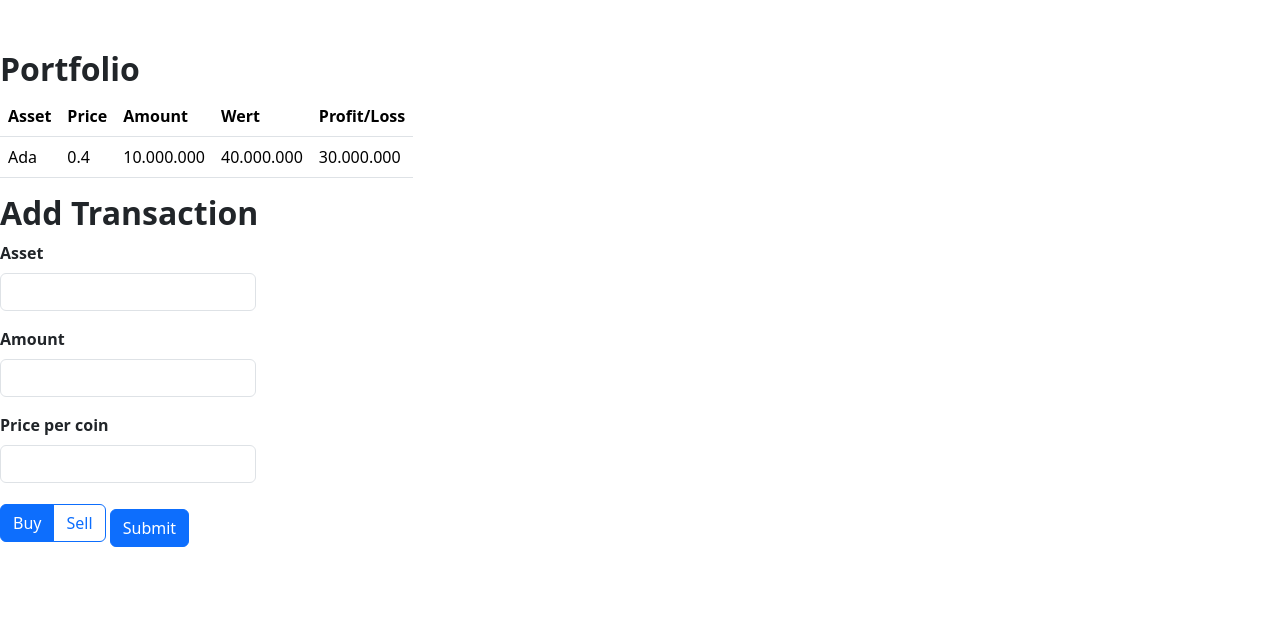
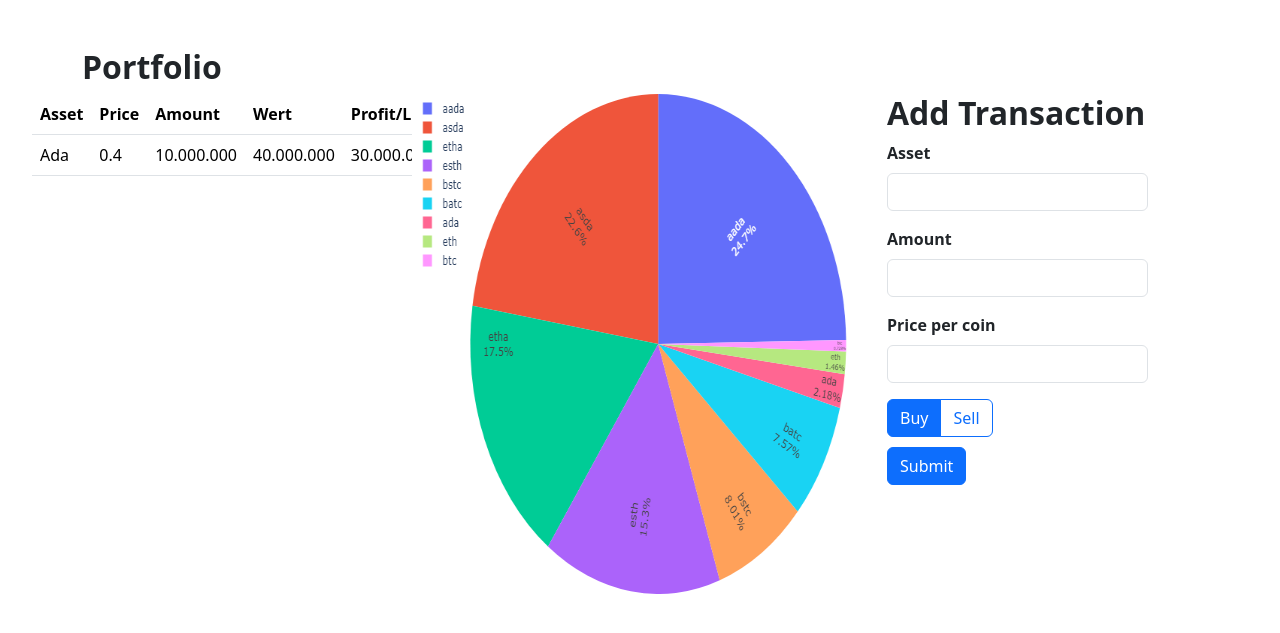
Before and after one commit to ZinedinZ/CryptoWorld, a Flask app: template templates/portfolio.html in a window 1280 px wide. Shown: the top 633 px of the page. Run offline with Flask 3, Linux system fonts and the light colour scheme; the template is opened without the code that fills it, so the values that code supplies are empty; some libraries are stand-ins or nearby versions.

Commit message:
Portfolio page done

```diff
--- a/cryptocurrency.py
+++ b/cryptocurrency.py
@@ -28,13 +28,15 @@ class Cryptocurrency:
 
         response = requests.get(url, headers=headers)
         data = response.json()
+        # Round number if is bigger then 1
         if data["prices"][0][1] > 1:
             price_data = [round(x[1]) for x in data["prices"]]
         else:
             price_data = [x[1] for x in data["prices"]]
+        # Create time data fot scatter chart
         time_data = [datetime.datetime.fromtimestamp(int(x[0]) / 1000) for x in data["prices"]]
         time_data = [date.strftime("%Y-%m-%d") for date in time_data]
-
+        # Plot scatter chart
         trace = go.Scatter(x=time_data, y=price_data, mode="lines+markers", line=dict(color="red"))
         layout = go.Layout(width=1300, height=750,
                            title=dict(text=f"{coin_name.capitalize()} price in last 30 Days", y=0.9, x=0.5, xanchor="center",
--- a/home.py
+++ /dev/null
@@ -1,3 +0,0 @@
-class Home:
-    def __init__(self):
-        pass
--- a/log_reg.py
+++ b/log_reg.py
@@ -29,6 +29,8 @@ class Log_reg():
         self.cur.execute("SELECT username FROM user_data")
 
         usernames = self.cur.fetchall()
+
+
         usernames = [" ".join(map(str, row)) for row in usernames]
         for value in [name, lastname, username, email, password]:
             if value == "":
--- a/main.py
+++ b/main.py
@@ -4,7 +4,7 @@ from log_reg import Log_reg
 from portfolio import Portfolio
 
 crypto = Cryptocurrency()
-log = Log_reg()
+#log = Log_reg()
 portfolio = Portfolio()
 
 app = Flask("__name__")
@@ -18,6 +18,23 @@ def round_number(value, decimals=0):
 def utility_processor():
     return dict(round_number=round_number)
 
+
+@app.route("/")
+def home():
+    error = request.args.get('error', None)
+    data = crypto.get_data()
+    return render_template("home_page.html", data=data, error=error)
+
+
+@app.route("/login", methods=["POST"])
+def login():
+    username = request.form.get("username")
+    password = request.form.get("password")
+    error = 0#log.check_data(username, password)
+    print(error)
+    return render_template("log_reg.html", error=error)
+
+
 @app.route("/registred", methods=["POST"])
 def registred():
     name = request.form.get("name")
@@ -25,22 +42,8 @@ def registred():
     username = request.form.get("username")
     email = request.form.get("email")
     password = request.form.get("password")
-    return log.save_data(name, lastname, username, email, password)
+     #log.save_data(name, lastname, username, email, password)
 
-
-@app.route("/login", methods=["POST"])
-def login():
-    username = request.form.get("username")
-    password = request.form.get("password")
-    error = log.check_data(username, password)
-    print(error)
-    return render_template("log_reg.html", error=error)
-
-@app.route("/")
-def home():
-    error = request.args.get('error', None)
-    data = crypto.get_data()
-    return render_template("home_page.html", data=data, error=error)
 @app.route("/login-register")
 def log_reg():
     return render_template("log_reg.html")
@@ -62,6 +65,7 @@ def dynamic_page(subpath):
 
 @app.route("/myportfolio")
 def portfolio():
+    Portfolio().pie_chart()
     return render_template("portfolio.html")
 
 @app.route("/trade", methods=["POST"])
--- a/portfolio.py
+++ b/portfolio.py
@@ -1,6 +1,8 @@
 import psycopg2
 from cryptocurrency import Cryptocurrency
-
+import plotly.graph_objs as go
+import plotly.express as px
+import pandas as pd
 
 crypto = Cryptocurrency()
 data = crypto.get_data()
@@ -9,9 +11,10 @@ crypto_name = [c["name"] for c in data]
 
 class Portfolio():
     def __init__(self):
-        self.conn = psycopg2.connect(host="localhost", dbname="Users", user="postgres", password="postgresql",
-                                     port=5432)
-        self.cur = self.conn.cursor()
+        pass
+        # self.conn = psycopg2.connect(host="localhost", dbname="Users", user="postgres", password="postgresql",
+        #                              port=5432)
+        # self.cur = self.conn.cursor()
 
     def add_transaction(self, user_id, asset, amount, price):
         self.cur.execute("""CREATE TABLE IF NOT EXISTS portfolio (
@@ -21,6 +24,7 @@ class Portfolio():
                             amount decimal NOT NULL,
                             price decimal NOT NULL)
      """)
+        # Check if asset exist in list
         if asset not in crypto_name:
             return f"{asset} doesn't exist"
         elif not amount.isdigit():
@@ -34,3 +38,21 @@ class Portfolio():
             self.conn.close()
             self.conn.close()
             return "sve radi, malo sutra"
+
+    # Create pie chart for users portfolio
+    def pie_chart(self):
+        val = [30, 20, 10, 340, 240, 104, 310, 210, 110]
+        data = ["ada", "eth", "btc","aada", "etha", "batc", "asda", "esth", "bstc"]
+        trace = go.Pie(
+            labels=data,
+            values=val,
+            textinfo='label+percent',
+            textposition='inside',
+            insidetextorientation='radial'
+        )
+        fig = go.Figure(data=[trace])
+        fig.update_layout(
+            margin=dict(l=0, r=0, t=0, b=0),
+            legend=dict(x=-0.1, y=1)  # Pomjerite legendu lijevo
+        )
+        fig.write_image("static/pie.png", width=600)
--- a/templates/portfolio.html
+++ b/templates/portfolio.html
@@ -4,18 +4,21 @@
     <meta charset="UTF-8">
     <title>My Portfolio</title>
     <link href="https://cdn.jsdelivr.net/npm/bootstrap@5.3.3/dist/css/bootstrap.min.css" rel="stylesheet" integrity="sha384-QWTKZyjpPEjISv5WaRU9OFeRpok6YctnYmDr5pNlyT2bRjXh0JMhjY6hW+ALEwIH" crossorigin="anonymous">
-
 </head>
 <body>
-<h2 style="margin-top: 50px"><strong>Portfolio</strong></h2>
-<table class="table" style="width: 20%">
+    <div class="container">
+        <h2 class="text-left mt-5"><strong>Portfolio</strong></h2>
+        <div class="row">
+            <div class="col-md-4" style="margin-left: -50px;">
+                <table class="table">
                     <thead>
                         <tr>
                             <th scope="col">Asset</th>
                             <th scope="col">Price</th>
                             <th scope="col">Amount</th>
                             <th scope="col">Wert</th>
-      <th scope="col">Profit/Loss</th></tr>
+                            <th scope="col">Profit/Loss</th>
+                        </tr>
                     </thead>
                     <tbody>
                         <tr>
@@ -25,40 +28,40 @@
                             <td>40.000.000</td>
                             <td>30.000.000</td>
                         </tr>
-
                     </tbody>
                 </table>
-
+            </div>
+            <div class="col-md-5 text-center">
+                <img src="static/pie.png" alt="Pie Chart" class="img-fluid" style="width: 600px; height: 500px">
+            </div>
+            <div class="col-md-3" style="margin-right: 50px">
                 <h2><strong>Add Transaction</strong></h2>
-<form method="POST" action="/trade" style="width:20%">
+                <form method="POST" action="/trade">
                     <div class="mb-3">
                         <label for="formGroupExampleInput" class="form-label"><strong>Asset</strong></label>
                         <input type="text" class="form-control" id="formGroupExampleInput" name="asset">
                     </div>
-
                     <div class="mb-3">
                         <label for="formGroupExampleInput2" class="form-label"><strong>Amount</strong></label>
                         <input type="text" class="form-control" id="formGroupExampleInput2" name="amount">
                     </div>
-
                     <div class="mb-3">
                         <label for="formGroupExampleInput3" class="form-label"><strong>Price per coin</strong></label>
                         <input type="text" class="form-control" id="formGroupExampleInput3" name="price">
                     </div>
-
                     <div class="btn-group" role="group" aria-label="Basic radio toggle button group">
                         <input type="radio" class="btn-check" name="action" id="btnradio1" value="buy" autocomplete="off" checked>
                         <label class="btn btn-outline-primary" for="btnradio1">Buy</label>
-
                         <input type="radio" class="btn-check" name="action" id="btnradio2" value="sell" autocomplete="off">
                         <label class="btn btn-outline-primary" for="btnradio2">Sell</label>
                     </div>
-
+                    <div>
                         <button style="margin-top: 10px" type="submit" class="btn btn-primary">Submit</button>
+                    </div>
                 </form>
             </div>
-
+        </div>
+    </div>
     <script src="https://cdn.jsdelivr.net/npm/bootstrap@5.3.3/dist/js/bootstrap.bundle.min.js" integrity="sha384-YvpcrYf0tY3lHB60NNkmXc5s9fDVZLESaAA55NDzOxhy9GkcIdslK1eN7N6jIeHz" crossorigin="anonymous"></script>
 </body>
-</body>
 </html>
```
Also changed, not shown: static/pie.png (added). Lines whose indentation alone changed are shown as unchanged.
